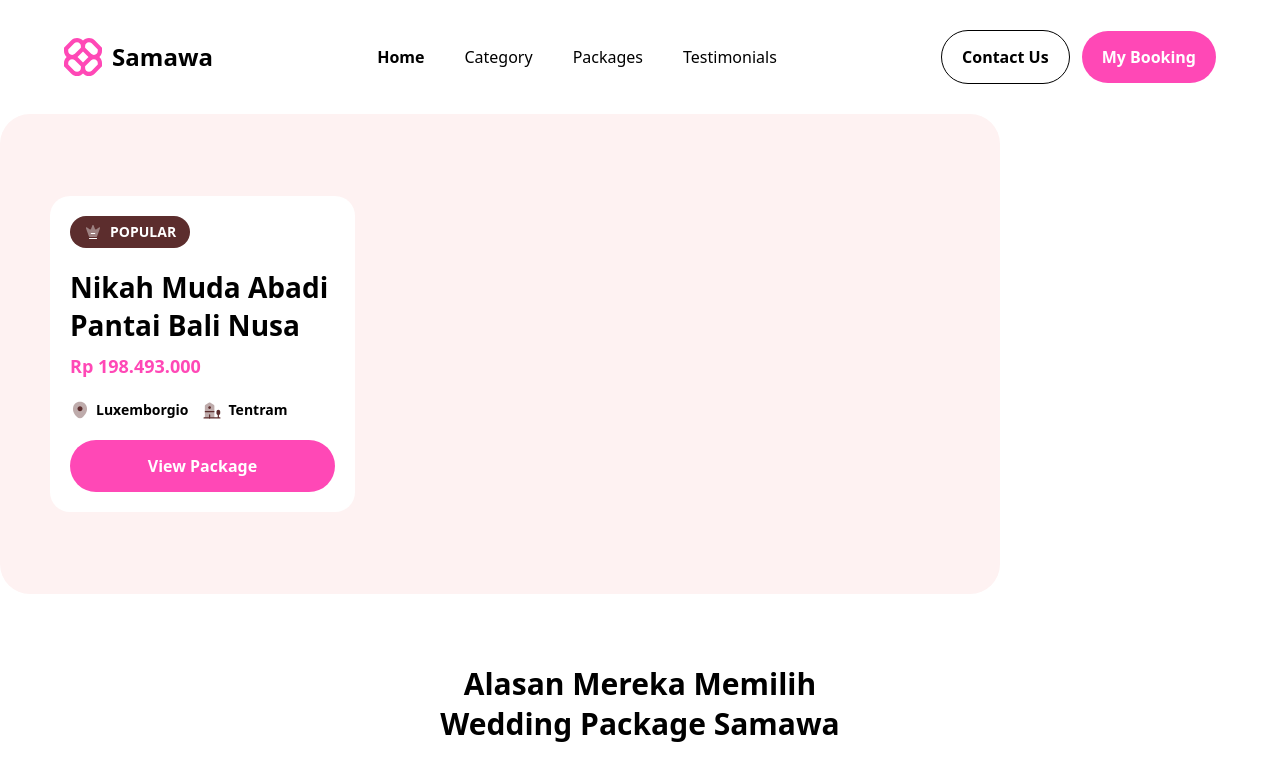
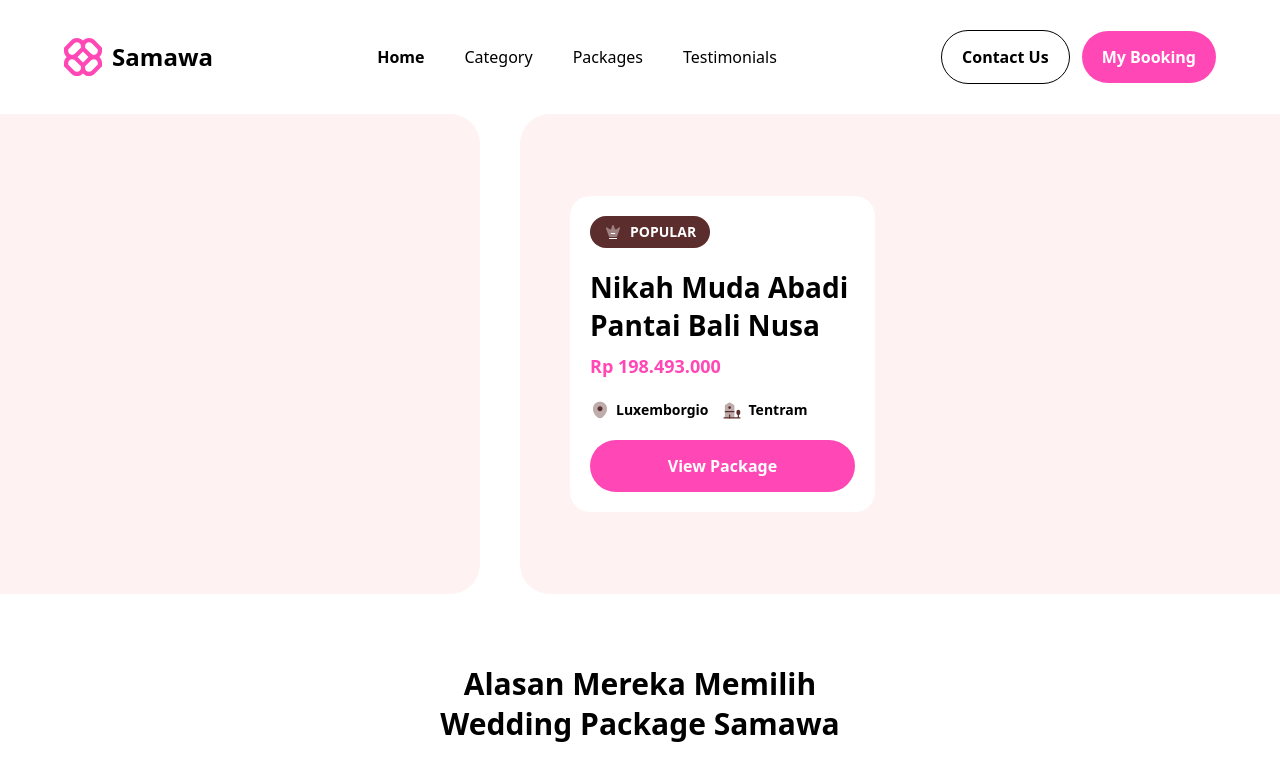
Before and after one commit to AdamAbd/samawa, a SvelteKit app: page / in a window 1280 px wide. Shown: the top 774 px of the page. Built offline with nearby package versions, Linux system fonts and the light colour scheme.

Commit message:
add carousel slider

```diff
--- /dev/null
+++ b/src/lib/components/Carousel.svelte
@@ -0,0 +1,160 @@
+<script>
+	import 'remixicon/fonts/remixicon.css';
+
+	import Crown from '$lib/images/crown.svg';
+	import Location from '$lib/images/location.svg';
+	import House from '$lib/images/house.svg';
+</script>
+
+<section>
+	<div class="marquee">
+		<ul class="marquee__content">
+			<div class="flex items-center px-[50px] w-[1000px] h-[480px] bg-red-50 rounded-[30px]">
+				<div class="flex flex-col gap-5 p-5 w-[305px] h-fit bg-white rounded-[20px]">
+					<div
+						class="inline-flex items-center space-x-2 px-3.5 py-1.5 w-fit bg-[#5C2D2D] rounded-full"
+					>
+						<img class="h-[18px] aspect-square" src={Crown} alt="Icon Crow" />
+						<span class="text-sm text-white font-bold">POPULAR</span>
+					</div>
+					<div class="flex flex-col gap-2">
+						<span class="text-[28px] leading-[38px] font-bold"
+							>Nikah Muda Abadi Pantai Bali Nusa</span
+						>
+						<span class="text-lg text-[#FF48B6] font-semibold">Rp 198.493.000</span>
+					</div>
+					<div class="inline-flex items-center gap-3.5">
+						<div class="inline-flex gap-1.5 items-center">
+							<img class="h-5 aspect-square" src={Location} alt="Icon Location" />
+							<span class="text-sm font-bold">Luxemborgio</span>
+						</div>
+						<div class="inline-flex gap-1.5 items-center">
+							<img class="h-5 aspect-square" src={House} alt="Icon Location" />
+							<span class="text-sm font-bold">Tentram</span>
+						</div>
+					</div>
+					<button class="px-5 py-3.5 w-full rounded-full bg-[#FF48B6]">
+						<span class="font-semibold text-white">View Package</span>
+					</button>
+				</div>
+			</div>
+			<div class="flex items-center px-[50px] w-[1000px] h-[480px] bg-red-50 rounded-[30px]">
+				<div class="flex flex-col gap-5 p-5 w-[305px] h-fit bg-white rounded-[20px]">
+					<div
+						class="inline-flex items-center space-x-2 px-3.5 py-1.5 w-fit bg-[#5C2D2D] rounded-full"
+					>
+						<img class="h-[18px] aspect-square" src={Crown} alt="Icon Crow" />
+						<span class="text-sm text-white font-bold">POPULAR</span>
+					</div>
+					<div class="flex flex-col gap-2">
+						<span class="text-[28px] leading-[38px] font-bold"
+							>Nikah Muda Abadi Pantai Bali Nusa</span
+						>
+						<span class="text-lg text-[#FF48B6] font-semibold">Rp 198.493.000</span>
+					</div>
+					<div class="inline-flex items-center gap-3.5">
+						<div class="inline-flex gap-1.5 items-center">
+							<img class="h-5 aspect-square" src={Location} alt="Icon Location" />
+							<span class="text-sm font-bold">Luxemborgio</span>
+						</div>
+						<div class="inline-flex gap-1.5 items-center">
+							<img class="h-5 aspect-square" src={House} alt="Icon Location" />
+							<span class="text-sm font-bold">Tentram</span>
+						</div>
+					</div>
+					<button class="px-5 py-3.5 w-full rounded-full bg-[#FF48B6]">
+						<span class="font-semibold text-white">View Package</span>
+					</button>
+				</div>
+			</div>
+		</ul>
+		<ul class="marquee__content" aria-hidden="true">
+			<div class="flex items-center px-[50px] w-[1000px] h-[480px] bg-red-50 rounded-[30px]">
+				<div class="flex flex-col gap-5 p-5 w-[305px] h-fit bg-white rounded-[20px]">
+					<div
+						class="inline-flex items-center space-x-2 px-3.5 py-1.5 w-fit bg-[#5C2D2D] rounded-full"
+					>
+						<img class="h-[18px] aspect-square" src={Crown} alt="Icon Crow" />
+						<span class="text-sm text-white font-bold">POPULAR</span>
+					</div>
+					<div class="flex flex-col gap-2">
+						<span class="text-[28px] leading-[38px] font-bold"
+							>Nikah Muda Abadi Pantai Bali Nusa</span
+						>
+						<span class="text-lg text-[#FF48B6] font-semibold">Rp 198.493.000</span>
+					</div>
+					<div class="inline-flex items-center gap-3.5">
+						<div class="inline-flex gap-1.5 items-center">
+							<img class="h-5 aspect-square" src={Location} alt="Icon Location" />
+							<span class="text-sm font-bold">Luxemborgio</span>
+						</div>
+						<div class="inline-flex gap-1.5 items-center">
+							<img class="h-5 aspect-square" src={House} alt="Icon Location" />
+							<span class="text-sm font-bold">Tentram</span>
+						</div>
+					</div>
+					<button class="px-5 py-3.5 w-full rounded-full bg-[#FF48B6]">
+						<span class="font-semibold text-white">View Package</span>
+					</button>
+				</div>
+			</div>
+			<div class="flex items-center px-[50px] w-[1000px] h-[480px] bg-red-50 rounded-[30px]">
+				<div class="flex flex-col gap-5 p-5 w-[305px] h-fit bg-white rounded-[20px]">
+					<div
+						class="inline-flex items-center space-x-2 px-3.5 py-1.5 w-fit bg-[#5C2D2D] rounded-full"
+					>
+						<img class="h-[18px] aspect-square" src={Crown} alt="Icon Crow" />
+						<span class="text-sm text-white font-bold">POPULAR</span>
+					</div>
+					<div class="flex flex-col gap-2">
+						<span class="text-[28px] leading-[38px] font-bold"
+							>Nikah Muda Abadi Pantai Bali Nusa</span
+						>
+						<span class="text-lg text-[#FF48B6] font-semibold">Rp 198.493.000</span>
+					</div>
+					<div class="inline-flex items-center gap-3.5">
+						<div class="inline-flex gap-1.5 items-center">
+							<img class="h-5 aspect-square" src={Location} alt="Icon Location" />
+							<span class="text-sm font-bold">Luxemborgio</span>
+						</div>
+						<div class="inline-flex gap-1.5 items-center">
+							<img class="h-5 aspect-square" src={House} alt="Icon Location" />
+							<span class="text-sm font-bold">Tentram</span>
+						</div>
+					</div>
+					<button class="px-5 py-3.5 w-full rounded-full bg-[#FF48B6]">
+						<span class="font-semibold text-white">View Package</span>
+					</button>
+				</div>
+			</div>
+		</ul>
+	</div>
+</section>
+
+<style>
+	.marquee {
+		--gap: 2.5rem;
+		display: flex;
+		overflow: hidden;
+		user-select: none;
+		gap: var(--gap);
+	}
+
+	.marquee__content {
+		flex-shrink: 0;
+		display: flex;
+		justify-content: space-around;
+		min-width: 100%;
+		gap: var(--gap);
+		animation: scroll 20s linear infinite;
+	}
+
+	@keyframes scroll {
+		from {
+			transform: translateX(0);
+		}
+		to {
+			transform: translateX(calc(-100% - var(--gap)));
+		}
+	}
+</style>
--- a/src/routes/+page.svelte
+++ b/src/routes/+page.svelte
@@ -1,4 +1,6 @@
-<script>
+<script lang="ts">
+	import { page } from '$app/stores';
+
 	import '../app.css';
 	// import 'remixicon/fonts/remixicon.css';
 
@@ -13,45 +15,34 @@
 
 	import WeedingPackage from '$lib/images/package.png';
 	import Footer from './Footer.svelte';
+	import Carousel from '$lib/components/Carousel.svelte';
+
+	let city = $page.url.searchParams.get('city');
+
+	const capitalizeFirstLetter = (val: string) => {
+		return String(val).charAt(0).toUpperCase() + String(val).slice(1);
+	};
 </script>
 
 <div>
 	<Header />
 
 	<div class="flex flex-col mt-[114px]">
-		<section>
-			<div class="flex items-center px-[50px] w-[1000px] h-[480px] bg-red-50 rounded-[30px]">
-				<div class="flex flex-col gap-5 p-5 w-[305px] h-fit bg-white rounded-[20px]">
-					<div
-						class="inline-flex items-center space-x-2 px-3.5 py-1.5 w-fit bg-[#5C2D2D] rounded-full"
+		{#if city}
+			<div class="container mx-auto flex flex-row justify-between mb-[30px]">
+				<h1 class="text-[40px] font-bold">
+					Wedding Packages <br /> in {capitalizeFirstLetter(city)} City
+				</h1>
+			</div>
+		{/if}
+
+		<Carousel />
+
+		{#if !city}
+			<section
+				id="reason"
+				class="container mx-auto my-[70px] flex flex-col items-center gap-[30px]"
 			>
-						<img class="h-[18px] aspect-square" src={Crown} alt="Icon Crow" />
-						<span class="text-sm text-white font-bold">POPULAR</span>
-					</div>
-					<div class="flex flex-col gap-2">
-						<span class="text-[28px] leading-[38px] font-bold"
-							>Nikah Muda Abadi Pantai Bali Nusa</span
-						>
-						<span class="text-lg text-[#FF48B6] font-semibold">Rp 198.493.000</span>
-					</div>
-					<div class="inline-flex items-center gap-3.5">
-						<div class="inline-flex gap-1.5 items-center">
-							<img class="h-5 aspect-square" src={Location} alt="Icon Location" />
-							<span class="text-sm font-bold">Luxemborgio</span>
-						</div>
-						<div class="inline-flex gap-1.5 items-center">
-							<img class="h-5 aspect-square" src={House} alt="Icon Location" />
-							<span class="text-sm font-bold">Tentram</span>
-						</div>
-					</div>
-					<button class="px-5 py-3.5 w-full rounded-full bg-[#FF48B6]">
-						<span class="font-semibold text-white">View Package</span>
-					</button>
-				</div>
-			</div>
-		</section>
-
-		<section id="reason" class="container mx-auto my-[70px] flex flex-col items-center gap-[30px]">
 				<h2 class="text-3xl font-bold text-center leading-10">
 					Alasan Mereka Memilih <br /> Wedding Package Samawa
 				</h2>
@@ -97,6 +88,7 @@
 					</div>
 				</div>
 			</section>
+		{/if}
 
 		<section
 			id="packages"
@@ -181,6 +173,7 @@
 			</div>
 		</section>
 
+		{#if !city}
 			<section class="py-[70px] w-full bg-[#F7F7F9]">
 				<div class="container mx-auto flex flex-col gap-y-7">
 					<div class="inline-flex items-center justify-between">
@@ -237,6 +230,7 @@
 					</div>
 				</div>
 			</section>
+		{/if}
 
 		<section id="review" class="my-[70px] flex flex-col gap-[30px]">
 			<div class="container mx-auto inline-flex items-center justify-between">
@@ -434,7 +428,7 @@
 		justify-content: space-around;
 		min-width: 100%;
 		gap: var(--gap);
-		animation: scroll 10s linear infinite;
+		animation: scroll 20s linear infinite;
 	}
 
 	@keyframes scroll {
--- a/src/routes/Header.svelte
+++ b/src/routes/Header.svelte
@@ -4,7 +4,7 @@
 </script>
 
 <header>
-	<div class="fixed top-0 left-0 w-full bg-white">
+	<div class="fixed top-0 left-0 z-[9999] w-full bg-white">
 		<div class="container mx-auto my-[30px] flex flex-row items-center justify-between">
 			<div class="flex flex-row gap-2.5 items-center">
 				<a href="https://kit.svelte.dev">
```
Lines whose indentation alone changed are shown as unchanged.
